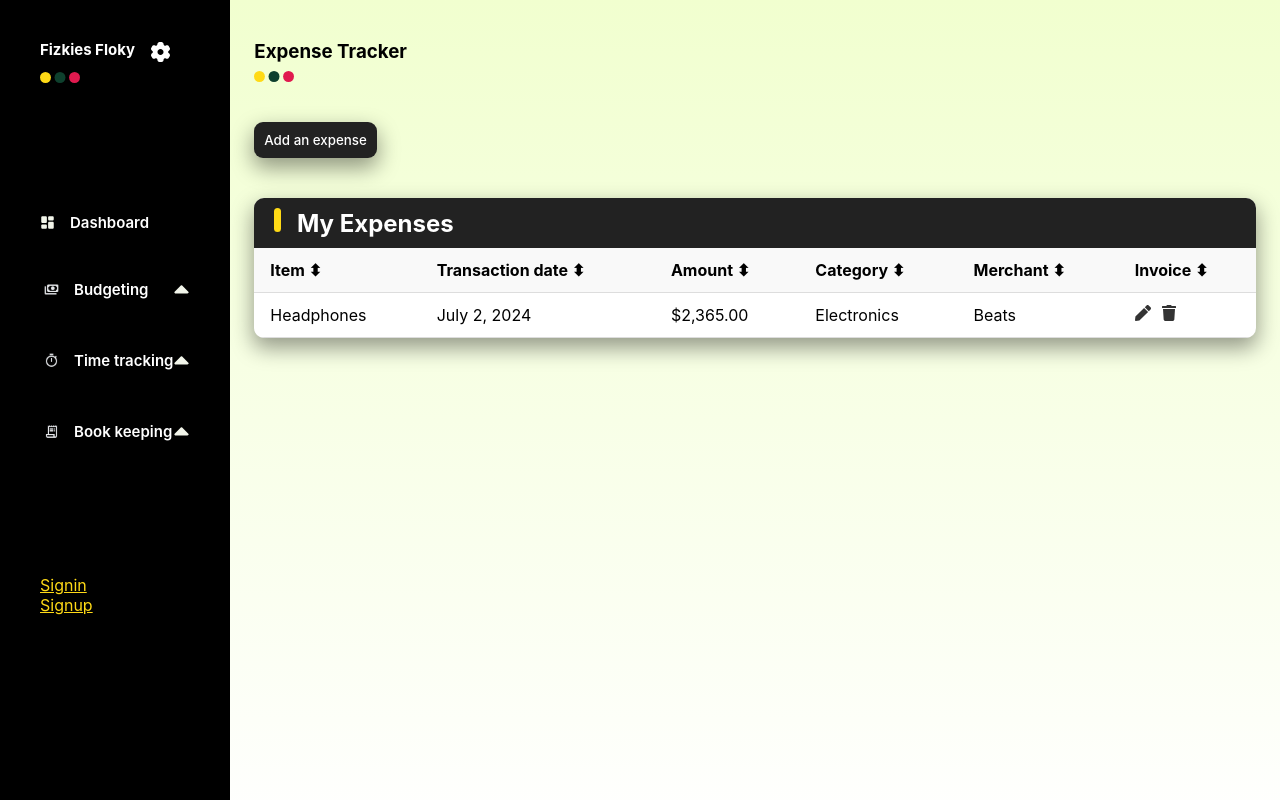
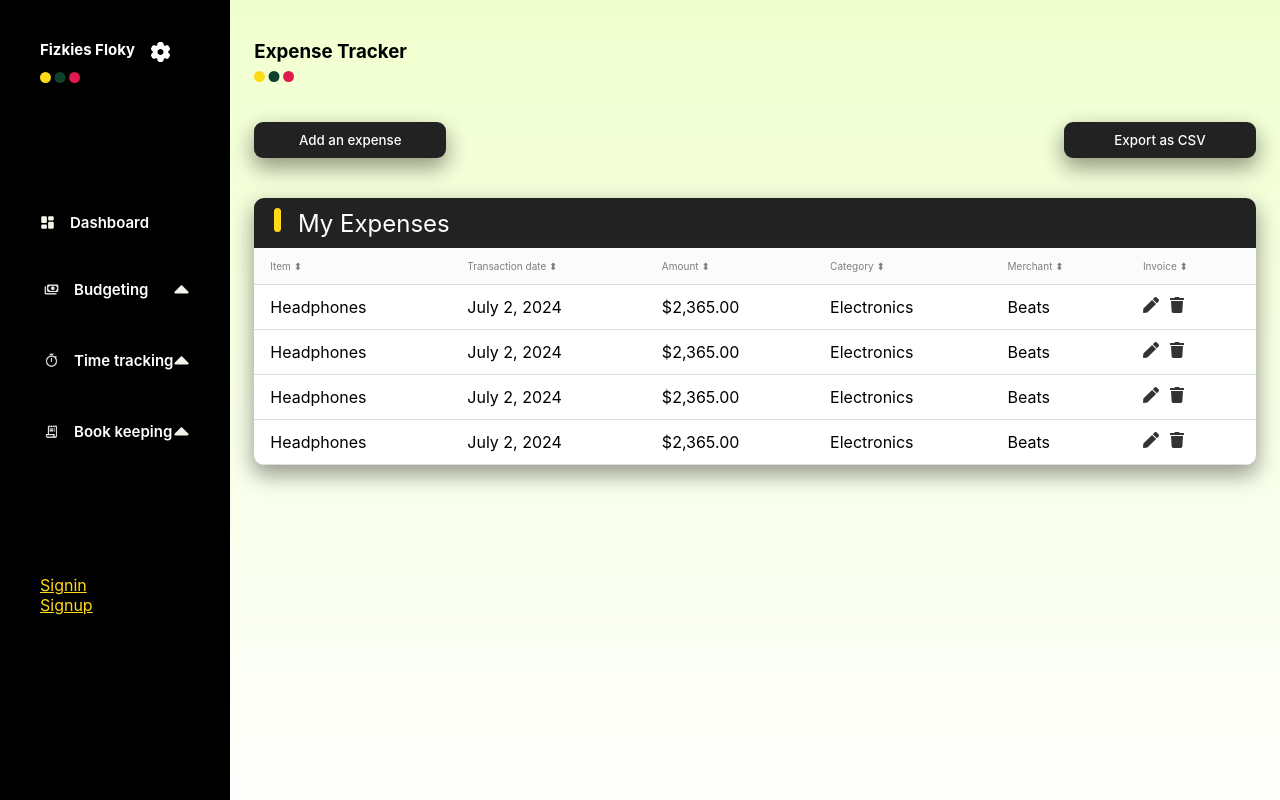
Before and after one commit to xenoninnovations/Expenser, a React (Create React App) app: page /expensetracker in a window 1280 px wide. Shown: the top 800 px of the page. Built offline with nearby package versions, Linux system fonts and the light colour scheme; no server answers.

Commit message:
table in expense tracker added

```diff
--- a/src/pages/ExpenseTracker.js
+++ b/src/pages/ExpenseTracker.js
@@ -6,6 +6,7 @@ import dots from "../images/dots.svg";
 import { FaPen, FaTrash } from "react-icons/fa";
 
 function ExpenseTracker() {
+  //temp JSON
   const expenses = [
     {
       item: "Headphones",
@@ -14,7 +15,29 @@ function ExpenseTracker() {
       category: "Electronics",
       merchant: "Beats",
     },
+    {
+      item: "Headphones",
+      date: "July 2, 2024",
+      amount: "$2,365.00",
+      category: "Electronics",
+      merchant: "Beats",
+    },
+    {
+      item: "Headphones",
+      date: "July 2, 2024",
+      amount: "$2,365.00",
+      category: "Electronics",
+      merchant: "Beats",
+    },
+    {
+      item: "Headphones",
+      date: "July 2, 2024",
+      amount: "$2,365.00",
+      category: "Electronics",
+      merchant: "Beats",
+    },
   ];
+
   return (
     <div className="page">
       <Navbar />
@@ -23,7 +46,10 @@ function ExpenseTracker() {
           <h3>Expense Tracker</h3>
           <img src={dots} alt="dots" className="dots" />
         </div>
-        <button className="buttons">Add an expense</button>
+        <div className="expense-buttons">
+          <button className="buttons">Add an expense</button>
+          <button className="buttons">Export as CSV</button>
+        </div>
         <div className="expenses-container">
           <div className="expenses-header">
             <h2 className="expenses-title">
@@ -47,7 +73,7 @@ function ExpenseTracker() {
             </thead>
             <tbody>
               {expenses.map((expense, index) => (
-                <tr key={index}>
+                <tr key={index} className="table-row">
                   <td>{expense.item}</td>
                   <td>{expense.date}</td>
                   <td>{expense.amount}</td>
--- a/src/pages/assets/styles/ExpenseTracker.css
+++ b/src/pages/assets/styles/ExpenseTracker.css
@@ -1,6 +1,12 @@
 .header {
   display: flex;
   flex-direction: column;
+}
+
+.expense-buttons {
+  display: flex;
+  flex-direction: row;
+  justify-content: space-between;
 }
 
 /* Container Styles */
@@ -25,6 +31,7 @@
 .expenses-title {
   margin: 0;
   font-size: 1.5rem;
+  font-weight: 400;
 }
 
 .yellow-bar {
@@ -51,10 +58,12 @@
 
 .expenses-table th {
   background-color: #f9f9f9;
-  font-weight: bold;
+  opacity: 0.5;
+  font-size: 10px;
+  font-weight: 400;
 }
 
-.expenses-table tr:hover {
+.table-row:hover {
   background-color: #f1f1f1;
 }
 
--- a/src/pages/assets/styles/global.css
+++ b/src/pages/assets/styles/global.css
@@ -19,15 +19,14 @@ a {
 }
 
 .buttons {
-  display: flex;
-  flex-direction: row;
-  width: fit-content;
+  cursor: pointer;
+  width: 15vw;
   background-color: #222222;
   color: #fff;
   border: none;
   border-radius: 9px;
   font-weight: 500;
   padding: 10px;
-  -webkit-box-shadow: 0px 9px 21px 1px rgba(0,0,0,0.4);
-  box-shadow: 0px 9px 21px 1px rgba(0,0,0,0.4);
+  -webkit-box-shadow: 0px 9px 21px 1px rgba(0, 0, 0, 0.4);
+  box-shadow: 0px 9px 21px 1px rgba(0, 0, 0, 0.4);
 }
```
Also changed, not shown: src/components/AddExpense/AddExpense.css (added), src/components/AddExpense/AddExpense.js (added).
